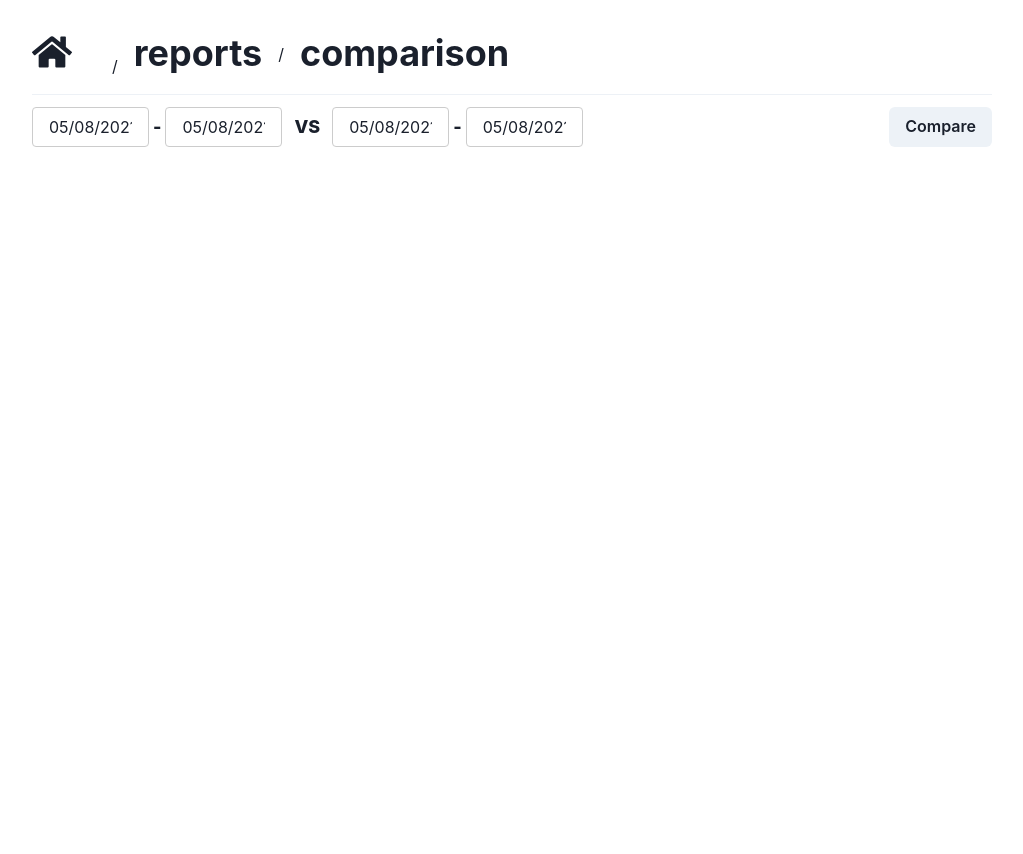
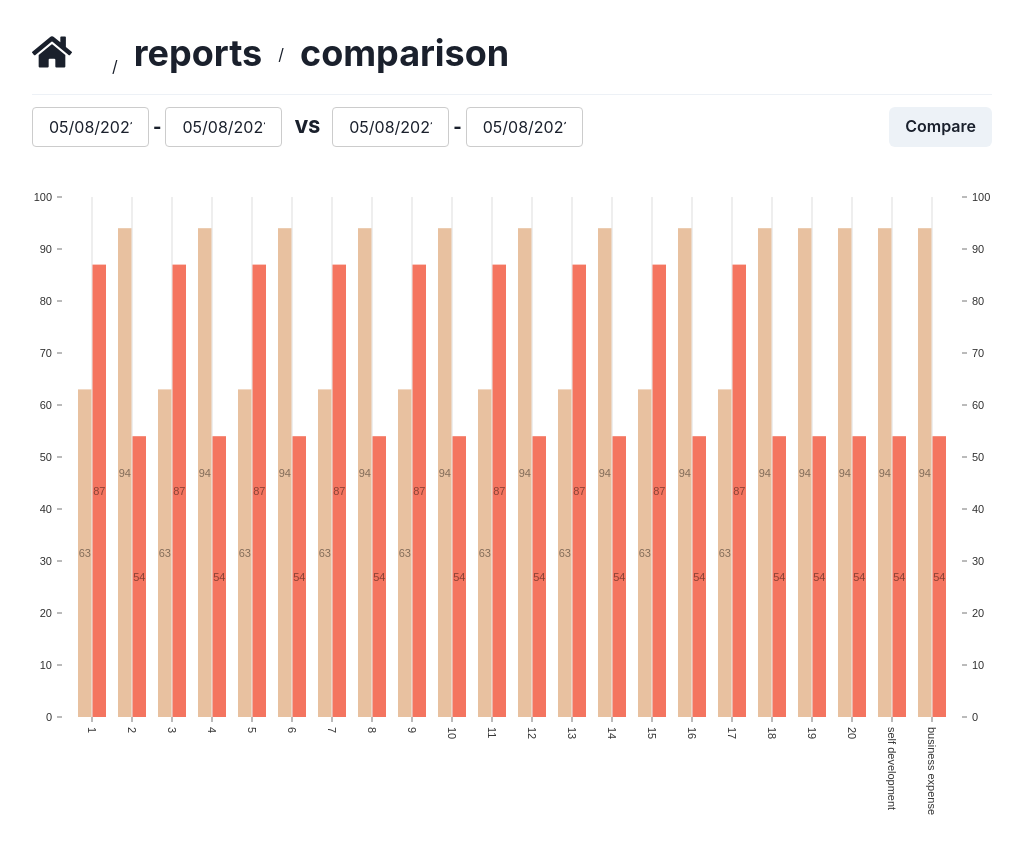
Before and after one commit to Vicorhe/finance_tracker, a Next.js app: page /1/reports/comparison in a window 1280 px wide. Shown: the top 854 px of the page, without its empty margins (128-1151 px from the left). Before the commit the page ends 800 px from the top, so only its background shows below. Built offline with nearby package versions, Linux system fonts and the light colour scheme.

Commit message:
played around with bar chart

```diff
--- /dev/null
+++ b/components/BarChart.js
@@ -0,0 +1,71 @@
+import { useContext } from 'react'
+import { ResponsiveBar } from '@nivo/bar'
+import { useRouter } from 'next/router'
+import { UserContext, PrimaryChartContext } from "../context"
+import { Box, Text } from '@chakra-ui/react'
+
+export default function BarChart({ data, fromDate, toDate }) {
+  const router = useRouter()
+  const { user } = useContext(UserContext)
+  const { setPrimaryChart } = useContext(PrimaryChartContext)
+
+  const theme = {
+    "fontSize": 17,
+    "tooltip": {
+      "container": {
+        "background": '#333',
+      },
+    },
+  };
+
+  function handleClick(e) {
+    setPrimaryChart({
+      area: e.label,
+      from: fromDate,
+      to: toDate
+    })
+    router.push(`/${user.name}/reports/breakdown`)
+  }
+
+  return <ResponsiveBar
+    data={data}
+    keys={['hot dog', 'burger']}
+    indexBy="country"
+    margin={{ top: 50, right: 30, bottom: 150, left: 30 }}
+    innerPadding={1}
+    padding={0.3}
+    groupMode="grouped"
+    layout="vertical"
+    valueScale={{ type: 'linear' }}
+    indexScale={{ type: 'band', round: true }}
+    colors={{ scheme: 'nivo' }}
+    borderColor={{ from: 'color', modifiers: [['darker', 1.6]] }}
+    axisRight={{ tickSize: 5, tickPadding: 5, tickRotation: 0, legend: '', legendOffset: 0 }}
+    axisBottom={{
+      tickSize: 5,
+      tickPadding: 5,
+      tickRotation: 90,
+      legend: '',
+      legendPosition: 'middle',
+      legendOffset: 32
+    }}
+    axisLeft={{
+      tickSize: 5,
+      tickPadding: 5,
+      tickRotation: 0,
+      legend: '',
+      legendPosition: 'middle',
+      legendOffset: -40
+    }}
+    enableGridX={true}
+    enableGridY={false}
+    labelSkipWidth={5}
+    labelSkipHeight={12}
+    labelTextColor={{ from: 'color', modifiers: [['darker', 1.6]] }}
+    legends={[]}
+    //tooltip={function () { }}
+    animate={true}
+    motionStiffness={90}
+    motionDamping={15}
+  />
+}
--- a/pages/[username]/reports/comparison.js
+++ b/pages/[username]/reports/comparison.js
@@ -5,7 +5,7 @@ import moment from 'moment'
 import { UserContext, PrimaryChartContext } from "../../../context"
 import Nav from '../../../components/Nav'
 import DatePicker from '../../../components/DatePicker'
-import PieChart from '../../../components/PieChart'
+import BarChart from '../../../components/BarChart'
 import MakeComparisonModal from '../../../components/MakeComparisonModal'
 import {
   Box,
@@ -155,6 +155,164 @@ export default function Comparison() {
     // )
   }
 
+  const datatmp = [
+    {
+      "country": "1",
+      "hot dog": 63,
+      "hot dogColor": "hsl(343, 70%, 50%)",
+      "burger": 87,
+      "burgerColor": "hsl(158, 70%, 50%)",
+    },
+    {
+      "country": "2",
+      "hot dog": 94,
+      "hot dogColor": "hsl(337, 70%, 50%)",
+      "burger": 54,
+      "burgerColor": "hsl(296, 70%, 50%)",
+    },
+    {
+      "country": "3",
+      "hot dog": 63,
+      "hot dogColor": "hsl(343, 70%, 50%)",
+      "burger": 87,
+      "burgerColor": "hsl(158, 70%, 50%)",
+    },
+    {
+      "country": "4",
+      "hot dog": 94,
+      "hot dogColor": "hsl(337, 70%, 50%)",
+      "burger": 54,
+      "burgerColor": "hsl(296, 70%, 50%)",
+    },
+    {
+      "country": "5",
+      "hot dog": 63,
+      "hot dogColor": "hsl(343, 70%, 50%)",
+      "burger": 87,
+      "burgerColor": "hsl(158, 70%, 50%)",
+    },
+    {
+      "country": "6",
+      "hot dog": 94,
+      "hot dogColor": "hsl(337, 70%, 50%)",
+      "burger": 54,
+      "burgerColor": "hsl(296, 70%, 50%)",
+    },
+    {
+      "country": "7",
+      "hot dog": 63,
+      "hot dogColor": "hsl(343, 70%, 50%)",
+      "burger": 87,
+      "burgerColor": "hsl(158, 70%, 50%)",
+    },
+    {
+      "country": "8",
+      "hot dog": 94,
+      "hot dogColor": "hsl(337, 70%, 50%)",
+      "burger": 54,
+      "burgerColor": "hsl(296, 70%, 50%)",
+    },
+    {
+      "country": "9",
+      "hot dog": 63,
+      "hot dogColor": "hsl(343, 70%, 50%)",
+      "burger": 87,
+      "burgerColor": "hsl(158, 70%, 50%)",
+    },
+    {
+      "country": "10",
+      "hot dog": 94,
+      "hot dogColor": "hsl(337, 70%, 50%)",
+      "burger": 54,
+      "burgerColor": "hsl(296, 70%, 50%)",
+    },
+    {
+      "country": "11",
+      "hot dog": 63,
+      "hot dogColor": "hsl(343, 70%, 50%)",
+      "burger": 87,
+      "burgerColor": "hsl(158, 70%, 50%)",
+    },
+    {
+      "country": "12",
+      "hot dog": 94,
+      "hot dogColor": "hsl(337, 70%, 50%)",
+      "burger": 54,
+      "burgerColor": "hsl(296, 70%, 50%)",
+    },
+    {
+      "country": "13",
+      "hot dog": 63,
+      "hot dogColor": "hsl(343, 70%, 50%)",
+      "burger": 87,
+      "burgerColor": "hsl(158, 70%, 50%)",
+    },
+    {
+      "country": "14",
+      "hot dog": 94,
+      "hot dogColor": "hsl(337, 70%, 50%)",
+      "burger": 54,
+      "burgerColor": "hsl(296, 70%, 50%)",
+    },
+    {
+      "country": "15",
+      "hot dog": 63,
+      "hot dogColor": "hsl(343, 70%, 50%)",
+      "burger": 87,
+      "burgerColor": "hsl(158, 70%, 50%)",
+    },
+    {
+      "country": "16",
+      "hot dog": 94,
+      "hot dogColor": "hsl(337, 70%, 50%)",
+      "burger": 54,
+      "burgerColor": "hsl(296, 70%, 50%)",
+    },
+    {
+      "country": "17",
+      "hot dog": 63,
+      "hot dogColor": "hsl(343, 70%, 50%)",
+      "burger": 87,
+      "burgerColor": "hsl(158, 70%, 50%)",
+    },
+    {
+      "country": "18",
+      "hot dog": 94,
+      "hot dogColor": "hsl(337, 70%, 50%)",
+      "burger": 54,
+      "burgerColor": "hsl(296, 70%, 50%)",
+    }
+    ,
+    {
+      "country": "19",
+      "hot dog": 94,
+      "hot dogColor": "hsl(337, 70%, 50%)",
+      "burger": 54,
+      "burgerColor": "hsl(296, 70%, 50%)",
+    },
+    {
+      "country": "20",
+      "hot dog": 94,
+      "hot dogColor": "hsl(337, 70%, 50%)",
+      "burger": 54,
+      "burgerColor": "hsl(296, 70%, 50%)",
+    },
+    {
+      "country": "self development",
+      "hot dog": 94,
+      "hot dogColor": "hsl(337, 70%, 50%)",
+      "burger": 54,
+      "burgerColor": "hsl(296, 70%, 50%)",
+    },
+    {
+      "country": "business expense",
+      "hot dog": 94,
+      "hot dogColor": "hsl(337, 70%, 50%)",
+      "burger": 54,
+      "burgerColor": "hsl(296, 70%, 50%)",
+    }
+  ]
+
   return (
     <Box className={utilStyles.page}>
       <Nav breadcrumbs={breadcrumbs}>
@@ -203,7 +361,9 @@ export default function Comparison() {
           Compare
         </Button>
       </Flex>
-
+      <BarChart
+      data={datatmp}
+      />
       {/* {
         areasAggregate.length > 0 &&
         <Tabs
```
